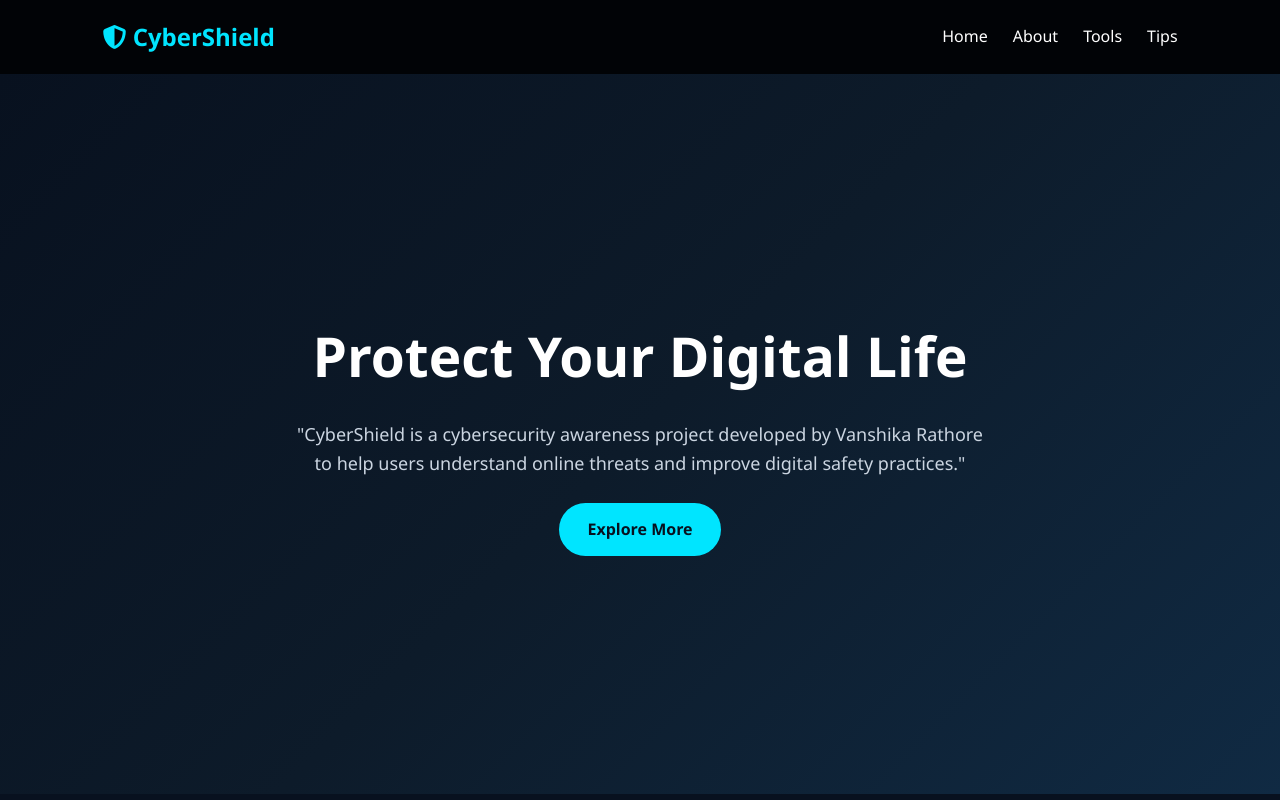
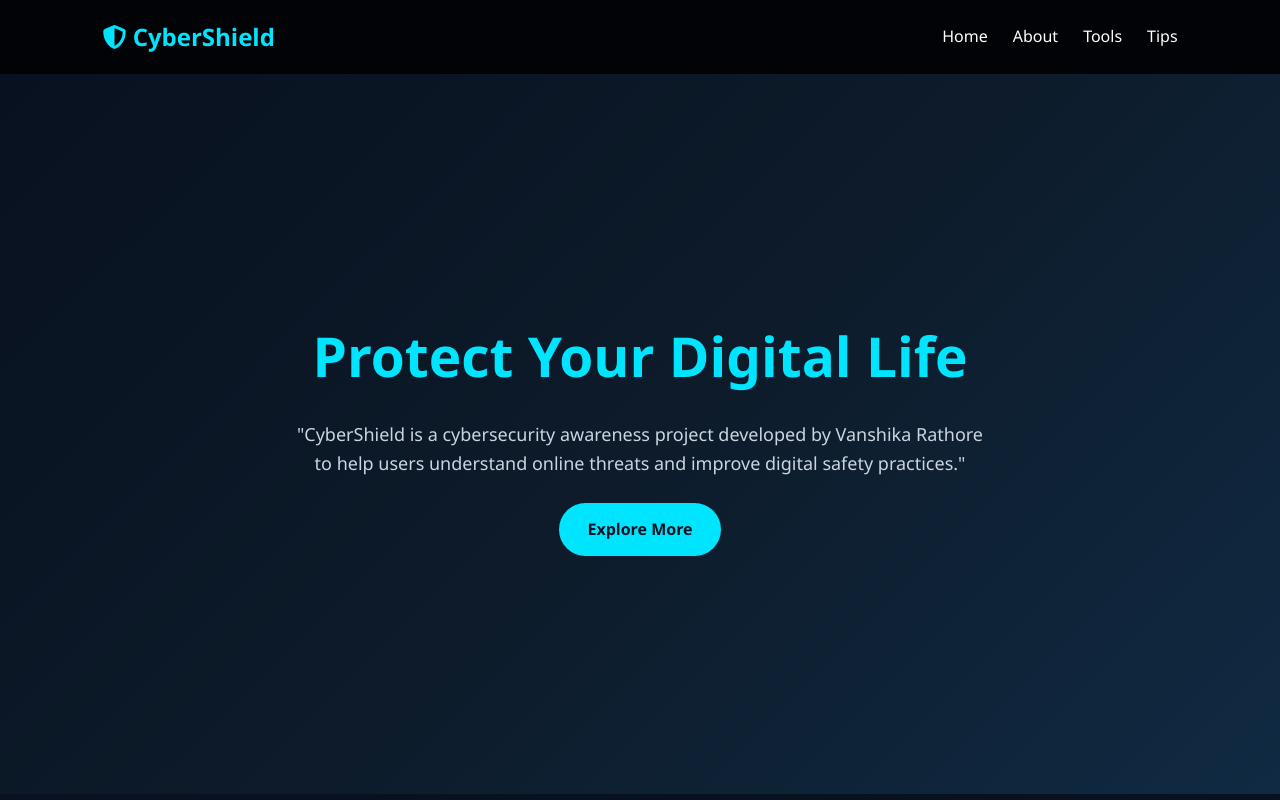
Before and after one commit to vanshiiiiiii/cybershield, a plain HTML site: page index.html in a window 1280 px wide. Shown: the top 800 px of the page. Drawn offline with nearby package versions, Linux system fonts and the light colour scheme.

Commit message:
Update style.css

```diff
--- a/style.css
+++ b/style.css
@@ -72,6 +72,7 @@ max-width:700px;
 .hero h1{
 font-size:55px;
 margin-bottom:20px;
+color:#00e5ff;
 }
 
 .hero p{
```
